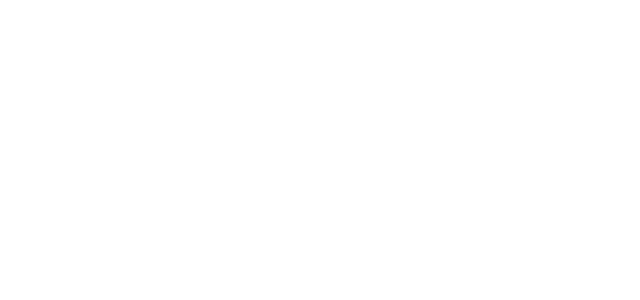
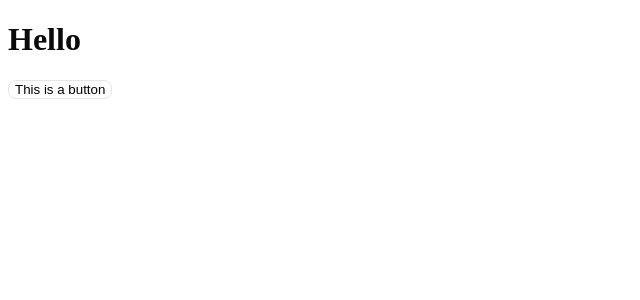
Before and after one commit to Venyad/spotifyclone, a React (Vite) app in the folder frontend/: page / in a window 1280 px wide. Shown: the top 300 px of the page, without its empty margins (0-640 px from the left). Built offline with nearby package versions, Linux system fonts and the light colour scheme.

Commit message:
Updated dependencies

```diff
--- a/frontend/package.json
+++ b/frontend/package.json
@@ -10,6 +10,7 @@
     "preview": "vite preview"
   },
   "dependencies": {
+    "@radix-ui/react-slot": "^1.2.0",
     "class-variance-authority": "^0.7.1",
     "clsx": "^2.1.1",
     "lucide-react": "^0.488.0",
--- /dev/null
+++ b/frontend/postcss.config.js
@@ -0,0 +1,4 @@
+export const plugins = {
+    tailwindcss: {},
+    autoprefixer: {},
+};
--- a/frontend/src/App.tsx
+++ b/frontend/src/App.tsx
@@ -1,6 +1,10 @@
+import { Button } from "./components/ui/button.js";
+
 function App(){
   return (
     <>
+    <h1 className="text-red-500 text-5xl">Hello</h1>
+    <Button variant={"outline"}>This is a button</Button>
     </>
   )
 }
--- /dev/null
+++ b/frontend/src/components/ui/button.tsx
@@ -0,0 +1,59 @@
+import * as React from "react"
+import { Slot } from "@radix-ui/react-slot"
+import { cva, type VariantProps } from "class-variance-authority"
+
+import { cn } from "../../lib/utils.js"
+
+const buttonVariants = cva(
+  "inline-flex items-center justify-center gap-2 whitespace-nowrap rounded-md text-sm font-medium transition-all disabled:pointer-events-none disabled:opacity-50 [&_svg]:pointer-events-none [&_svg:not([class*='size-'])]:size-4 shrink-0 [&_svg]:shrink-0 outline-none focus-visible:border-ring focus-visible:ring-ring/50 focus-visible:ring-[3px] aria-invalid:ring-destructive/20 dark:aria-invalid:ring-destructive/40 aria-invalid:border-destructive",
+  {
+    variants: {
+      variant: {
+        default:
+          "bg-primary text-primary-foreground shadow-xs hover:bg-primary/90",
+        destructive:
+          "bg-destructive text-white shadow-xs hover:bg-destructive/90 focus-visible:ring-destructive/20 dark:focus-visible:ring-destructive/40 dark:bg-destructive/60",
+        outline:
+          "border bg-background shadow-xs hover:bg-accent hover:text-accent-foreground dark:bg-input/30 dark:border-input dark:hover:bg-input/50",
+        secondary:
+          "bg-secondary text-secondary-foreground shadow-xs hover:bg-secondary/80",
+        ghost:
+          "hover:bg-accent hover:text-accent-foreground dark:hover:bg-accent/50",
+        link: "text-primary underline-offset-4 hover:underline",
+      },
+      size: {
+        default: "h-9 px-4 py-2 has-[>svg]:px-3",
+        sm: "h-8 rounded-md gap-1.5 px-3 has-[>svg]:px-2.5",
+        lg: "h-10 rounded-md px-6 has-[>svg]:px-4",
+        icon: "size-9",
+      },
+    },
+    defaultVariants: {
+      variant: "default",
+      size: "default",
+    },
+  }
+)
+
+function Button({
+  className,
+  variant,
+  size,
+  asChild = false,
+  ...props
+}: React.ComponentProps<"button"> &
+  VariantProps<typeof buttonVariants> & {
+    asChild?: boolean
+  }) {
+  const Comp = asChild ? Slot : "button"
+
+  return (
+    <Comp
+      data-slot="button"
+      className={cn(buttonVariants({ variant, size, className }))}
+      {...props}
+    />
+  )
+}
+
+export { Button, buttonVariants }
--- a/frontend/src/index.css
+++ b/frontend/src/index.css
@@ -1,11 +1,10 @@
-
 @import "tw-animate-css";
-
-@custom-variant dark (&:is(.dark *));
-
 @tailwind base;
 @tailwind components;
 @tailwind utilities;
+
+
+@custom-variant dark (&:is(.dark *));
 
 @theme inline {
   --radius-sm: calc(var(--radius) - 4px);
--- /dev/null
+++ b/frontend/tailwind.config.js
@@ -0,0 +1,23 @@
+import { fontFamily } from "tailwindcss/defaultTheme";
+
+/** @type {import('tailwindcss').Config} */
+export const content = ["./index.html", "./src/**/*.{js,ts,jsx,tsx}"];
+export const theme = {
+    extend: {
+        colors: {
+            background: "var(--background)",
+            foreground: "var(--foreground)",
+            card: "var(--card)",
+            "card-foreground": "var(--card-foreground)",
+            popover: "var(--popover)",
+            "popover-foreground": "var(--popover-foreground)",
+            primary: "var(--primary)",
+            "primary-foreground": "var(--primary-foreground)",
+            secondary: "var(--secondary)",
+            "secondary-foreground": "var(--secondary-foreground)",
+            muted: "var(--muted)",
+            "muted-foreground": "var(--muted-foreground)",
+            accent: "var(--accent)",
+        }
+    }
+};
--- a/frontend/vite.config.ts
+++ b/frontend/vite.config.ts
@@ -1,6 +1,7 @@
 import { defineConfig } from 'vite'
 import react from '@vitejs/plugin-react'
 import path from "path";
+
 
 // https://vite.dev/config/
 export default defineConfig({
```
Also changed, not shown: package.json (added, +10 -0 lines), 2 other files (tests, documents, lock files or other folders).
